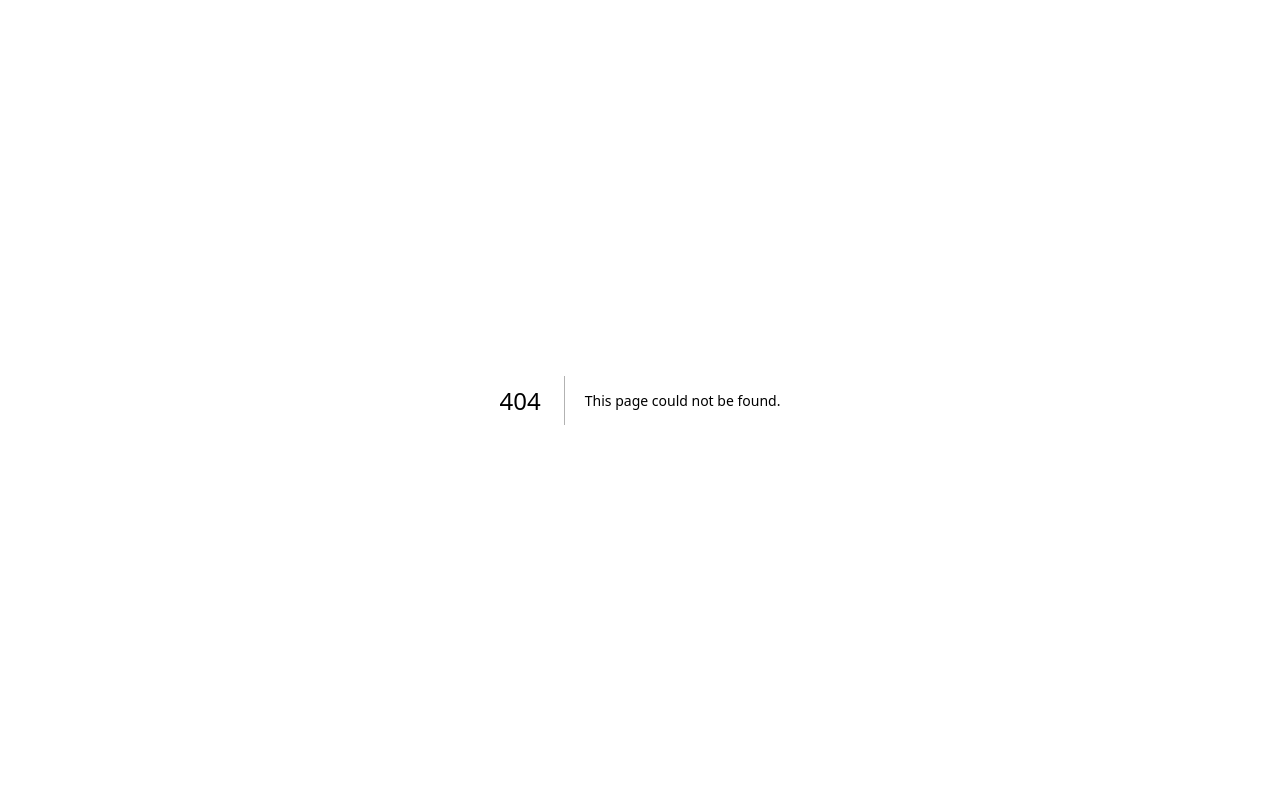
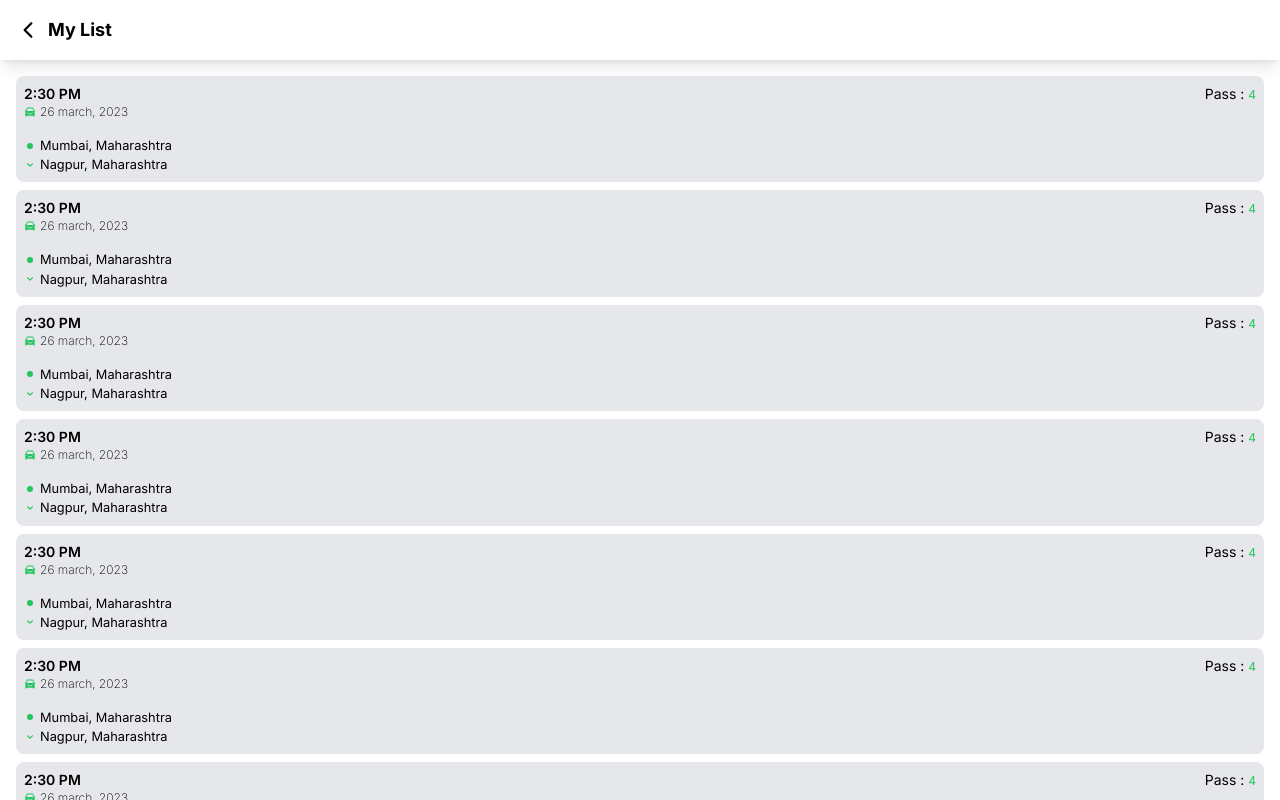
Before and after one commit to OmkarBhostekar/NFC_MinGWx86, a Next.js app in the folder frontend/: page /my-trips in a window 1280 px wide. Before the commit this address had no page. Built offline with nearby package versions, Linux system fonts and the light colour scheme.

Commit message:
added my-trips and trip detail

```diff
--- /dev/null
+++ b/frontend/app/my-trips/page.tsx
@@ -0,0 +1,31 @@
+import React from 'react'
+import { IoIosArrowBack } from 'react-icons/io'
+import Card from "@/components/Card"
+
+type Props = {}
+
+const page = (props: Props) => {
+  return (
+    <main className='flex relative flex-col items-center h-screen w-screen overflow-auto bg-white'>
+      <div className="w-full p-4 flex items-center space-x-2 sticky top-0 bg-white shadow-lg">
+        <IoIosArrowBack className="w-6 h-6 text-black" />
+        <p className='text-black text-lg font-bold'>My List</p>
+      </div>
+      <div
+       className='w-full p-4'
+      >
+        <div
+          className='flex flex-col w-full space-y-2 text-black'
+        >
+          {
+            Array(10).fill(0).map((obj, idx)=>{
+              return <Card key={idx} />
+            })
+          }
+        </div>
+      </div>
+    </main>
+  )
+}
+
+export default page
--- /dev/null
+++ b/frontend/app/trip-detail/page.tsx
@@ -0,0 +1,15 @@
+import React from 'react'
+import { IoIosArrowBack } from 'react-icons/io'
+import Card from "@/components/Card"
+
+type Props = {}
+
+const page = (props: Props) => {
+  return (
+    <main className='flex relative flex-col items-center h-screen w-screen overflow-auto bg-white'>
+
+    </main>
+  )
+}
+
+export default page
--- /dev/null
+++ b/frontend/components/Card.tsx
@@ -0,0 +1,34 @@
+import React from 'react'
+import { AiFillCar } from 'react-icons/ai'
+import { GoDotFill } from 'react-icons/go'
+import { HiChevronDown } from 'react-icons/hi'
+type Props = {}
+
+const Card = (props: Props) => {
+    return (
+        <div className='flex flex-col space-y-4 p-2 bg-gray-200 rounded-lg'>
+            <div className='w-full'>
+                <div className='flex items-center justify-between'>
+                    <p className='text-sm text-black font-semibold'>2:30 PM</p>
+                    <p className='text-sm text-black'>Pass : <span className='text-xs text-green-500'>4</span></p>
+                </div>
+                <div className='flex items-center space-x-1'>
+                    <AiFillCar className="text-green-500 w-3 h-3" />
+                    <p className='text-xs font-extralight'>26 march, 2023</p>
+                </div>
+            </div>
+            <div className='w-full'>
+                <div className='flex items-center space-x-1'>
+                    <GoDotFill className="text-green-500 w-3 h-3" />
+                    <p className='text-[0.8rem]'>Mumbai, Maharashtra</p>
+                </div>
+                <div className='flex items-center space-x-1'>
+                    <HiChevronDown className="text-green-500 font-bold w-3 h-3" />
+                    <p className='text-[0.8rem]'>Nagpur, Maharashtra</p>
+                </div>
+            </div>
+        </div>
+    )
+}
+
+export default Card
--- a/frontend/components/Map.tsx
+++ b/frontend/components/Map.tsx
@@ -16,6 +16,9 @@ import {
 import { useRef, useState } from 'react'
 import { useMainContext } from '@/context/MainContext'
 import Slider from './Slider'
+import CameraIcon from '@/assets/map/camera.png'
+import { GiPathDistance } from 'react-icons/gi'
+import { BsClockHistory } from 'react-icons/bs'
 
 function Map() {
   const { isLoaded } = useJsApiLoader({
@@ -29,27 +32,20 @@ function Map() {
   >(null)
   const [distance, setDistance] = useState('')
   const [duration, setDuration] = useState('')
-
+  const [ecoRoute, setEcoRoute] = useState(false)
 
 
   const [activeMarker, setActiveMarker] = useState(-1);
   const [infoDomReady, setInfoDomReady] = useState(false);
 
+  const [markers, setMarkers] = useState<{
+    longitude: number,
+    latitude: number,
+    img: string,
+    desc: string
+  }[]>([])
+
   const [menu, showMenu] = useState(false)
-
-  const mapLayerOptions = [
-    "Traffic Layer",
-    "Transit Layer",
-    "Bicycling Layer",
-    "Weather Layer",
-    "Cloud Layer",
-    "Panoramio Layer",
-    "Places Layer",
-    "Photos Layer",
-    "Carbon Layer"
-  ]
-
-  const [selectedOption, setSelectedOption] = useState('')
 
 
   // const infoBoxOpts = {
@@ -65,7 +61,7 @@ function Map() {
   const destiantionRef = useRef<HTMLInputElement>()
 
   const { userCoords }: any = useMainContext();
-  const center = { lat: userCoords?.lat || 19.0645, lng: userCoords?.lng || 72.8359 }
+  // const center = { lat: userCoords?.lat || 19.0645, lng: userCoords?.lng || 72.8359 }
 
   if (!isLoaded) {
     return (
@@ -89,6 +85,7 @@ function Map() {
       .then(res => res.json())
       .then(response => {
         console.log("User's Location Info: ", response)
+        setMarkers(response?.data)
       })
 
   }
@@ -102,6 +99,7 @@ function Map() {
     }
     // eslint-disable-next-line no-undef
     const directionsService = new google.maps.DirectionsService()
+    try {
       const results = await directionsService.route({
         // @ts-ignore
         origin: originRef?.current?.value,
@@ -109,6 +107,7 @@ function Map() {
         destination: destiantionRef?.current?.value,
         // eslint-disable-next-line no-undef
         travelMode: google.maps.TravelMode.DRIVING,
+        provideRouteAlternatives: true
       })
       console.log(results)
 
@@ -116,6 +115,10 @@ function Map() {
       setDirectionsResponse(results)
       setDistance(results?.routes[0]?.legs[0]?.distance?.text || "NA")
       setDuration(results?.routes[0]?.legs[0]?.duration?.text || "NA")
+    } catch(e){
+      alert("No route could be found between the origin and destination.")
+      console.log(e)
+    }
   }
 
   function clearRoute() {
@@ -141,7 +144,7 @@ function Map() {
         {/* Google Map Box */}
         <GoogleMap
           onClick={() => setActiveMarker(-1)}
-          center={center}
+          center={userCoords}
           zoom={15}
           mapContainerStyle={{ width: '100%', height: '100%' }}
           options={{
@@ -158,12 +161,21 @@ function Map() {
         >
           <Marker
             onClick={() => handleActiveMarker(0)}
-            position={center}
+            position={userCoords}
             icon={YouPNG.src || "http://maps.google.com/mapfiles/ms/icons/green-dot.png"}
+          />
+
+          {
+            markers.map((marker, index) => (
+              <Marker
+                key={index}
+                onClick={() => handleActiveMarker(index + 1)}
+                position={{ lat: marker.latitude, lng: marker.longitude }}
+                icon={CameraIcon.src || "http://maps.google.com/mapfiles/ms/icons/green-dot.png"}
               >
                 {/* Infobox */}
                 {
-              activeMarker === 0 && (
+                  activeMarker === index + 1 && (
                     <InfoBox
                       options={{ closeBoxURL: ``, enableEventPropagation: true }}
                       onDomReady={() => setInfoDomReady(true)}
@@ -182,23 +194,30 @@ function Map() {
                         <div className='absolute right-2 top-2 cursor-pointer bg-white p-1'>
                           <RxCross2 className='w-6 h-6 text-black' onClick={() => handleActiveMarker(-1)} />
                         </div>
-                    <Slider />
+                        <Slider marker={marker} />
                       </div>
                     </InfoBox>
                   )
                 }
               </Marker>
+            ))
+          }
 
 
           {directionsResponse && (
-            <DirectionsRenderer directions={directionsResponse} />
+            <DirectionsRenderer routeIndex={
+              ecoRoute ? 1 : 0
+            } directions={directionsResponse} />
           )}
         </GoogleMap>
       </div>
-      <div className="p-4 w-[90%] md:w-70% mx-auto rounded-lg m-4 bg-white shadow-base min-w-fit z-10">
+      <div className="p-4 w-[90%] md:w-70% mx-auto rounded-lg m-4 bg-white shadow-base min-w-fit z-10 relative">
         <div className="flex flex-col md:flex-row space-y-2 md:space-y-0 md:space-x-2 justify-between">
           <div className="flex-grow-1  flex space-x-2 items-center">
             <Autocomplete
+              onPlaceChanged={() => {
+                console.log('Place Changed')
+              }}
               className='w-full'
             >
               <input ref={originRef} className="flex-grow bg-gray-200 appearance-none border-2 border-gray-200 rounded w-full py-2 px-4 text-gray-700 leading-tight focus:outline-none focus:bg-white focus:border-green-500" type="search" placeholder='Origin'></input>
@@ -219,15 +238,31 @@ function Map() {
             </Autocomplete>
             <RiSendPlaneFill className={`text-green-500 w-8 h-8`} aria-label='center back'
               onClick={() => {
-                if (!originRef.current.value || !destiantionRef.current.value) return;
+                if (!originRef.current?.value || !destiantionRef.current?.value) return;
                 calculateRoute()
               }} />
           </div>
         </div>
-        {/* <div className="flex space-x-4 mt-4 justify-between w-full">
-          <span className='w-[50%]'>Distance: {distance}</span>
-          <span className='w-[50%]'>Duration: {duration}</span>
-        </div> */}
+        {
+          distance && duration && (
+            <div className="flex space-x-4 mt-4 justify-between w-full text-black">
+              <span className='w-[50%] flex items-center truncate'><GiPathDistance className="w-5 h-5 mr-1 text-green-500" />{distance}</span>
+              <span className='w-[50%] flex items-center truncate'><BsClockHistory className="w-5 h-5 mr-1 text-green-500" />{duration}</span>
+            </div>
+          )
+        }
+        {
+          directionsResponse && directionsResponse?.routes?.length > 1 && (
+            <div
+              className={`absolute top-[102%] left-0 w-fit flex items-center justify-center ${ecoRoute ? "bg-green-500 text-white" : "bg-white text-green-500"} rounded-full py-1 px-2 text-sm cursor-pointer`}
+              onClick={() => {
+                setEcoRoute(!ecoRoute)
+              }}
+            >
+              Eco Route
+            </div>
+          )
+        }
       </div>
 
       {/* Menu - ahowing having buttons for parking data, traffic data, carbon efficient data,  and more */}
--- a/frontend/components/Slider.tsx
+++ b/frontend/components/Slider.tsx
@@ -8,10 +8,17 @@
 import Cat from '@/assets/map/cat.jpg'
 import Test from '@/assets/map/test.jpg'
 
-export default function Slider() {
+type MarkerProps = {
+    latitude: number,
+    longitude: number,
+    img: string,
+    desc: string
+}
+
+export default function Slider({ marker }: {marker : MarkerProps}) {
     return (
         <div
-         className='w-[200px]'
+            className='w-[200px]'
         >
             {/* <Swiper
                 pagination={{
@@ -25,8 +32,10 @@ export default function Slider() {
                 <SwiperSlide className=''> Slide 2</SwiperSlide>
             </Swiper> */}
 
-            <img src={Test.src}  className="w-full object-cover" alt="" />
-            <p className='line-clamp-2 w-full text-black text-base mt-2'>Lorem ipsum dolor sit amet consectetur adipisicing elit. Sequi harum nulla aspernatur est facere quaerat cumque molestiae distinctio doloremque iure!</p>
+            <img src={marker?.img} className="w-full object-cover" alt="" />
+            <p className='line-clamp-2 w-full text-black text-base mt-2'>{
+                marker?.desc || ""
+            }</p>
         </div>
 
     );
```
Also changed, not shown: frontend/assets/map/camera.png (added), 1 other file (tests, documents, lock files or other folders). Lines whose indentation alone changed are shown as unchanged.
